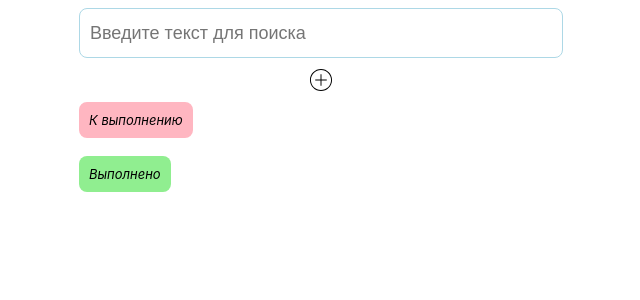
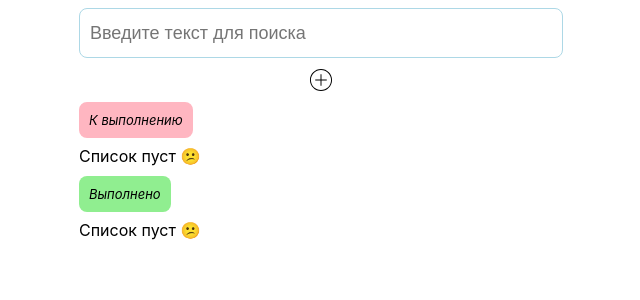
Before and after one commit to Amirka2/semecter_work_todo, a React (Create React App) app: page / in a window 1280 px wide. Shown: the top 300 px of the page, without its empty margins (319-959 px from the left). Built offline with nearby package versions, Linux system fonts and the light colour scheme.

Commit message:
feat: added ui for empty list

```diff
--- a/src/components/BaseTodoList/BaseTodoList.tsx
+++ b/src/components/BaseTodoList/BaseTodoList.tsx
@@ -23,6 +23,7 @@ export const BaseTodoList = ({
           {title}
         </Styles.Caption>
       </Styles.LabelWrapper>
+      {todoItems.length > 0 ? (
         <Styles.ItemsList>
           {todoItems.map(item => (
             <Styles.ItemsListItem>
@@ -36,6 +37,11 @@ export const BaseTodoList = ({
           ))
           }
         </Styles.ItemsList>
+      ) : (
+        <div>
+          Cписок пуст 😕
+        </div>
+      )}
     </Styles.Wrapper>
   );
 };
```
Lines whose indentation alone changed are shown as unchanged.
